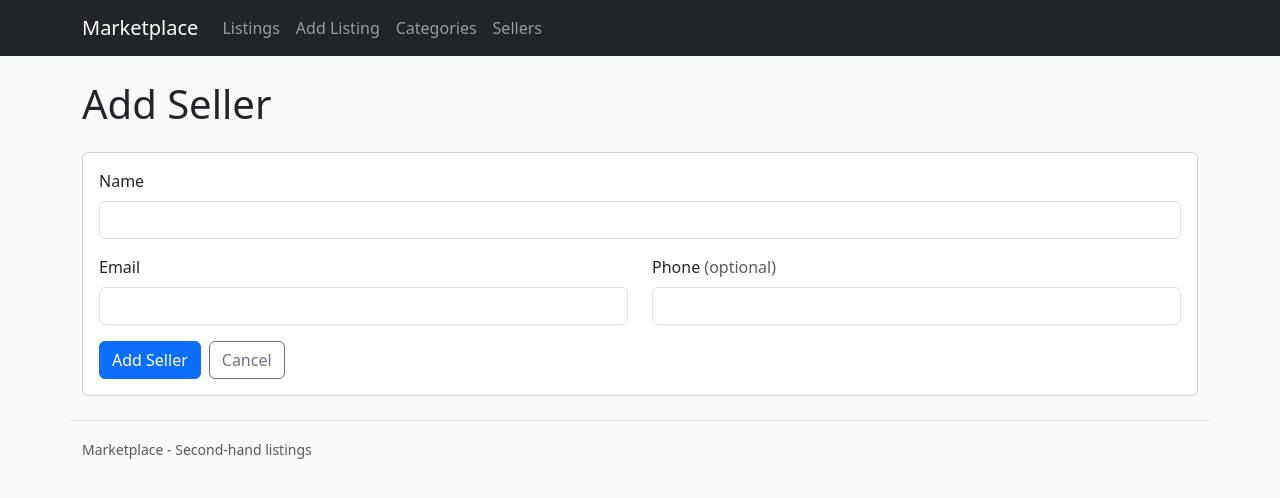
After one commit to Rjohnahld/marketplace_backend, a Node server app: page /seller/create in a window 1280 px wide. The commit adds this page. Shown: the top 498 px of the page. Run offline with Node 20, Linux system fonts and the light colour scheme; some libraries are stand-ins or nearby versions.

Commit message:
added create feature for sellers

```diff
--- a/index.js
+++ b/index.js
@@ -300,6 +300,25 @@ app.get("/sellers", async function (req, res, next) {
     }
 });
 
+app.get("/seller/create", function (req, res) {
+    res.render("create-seller", { pageTitle: "Add Seller", seller: {} });
+});
+
+app.post("/seller/create", async function (req, res, next) {
+    try {
+        const { name, email, phone } = req.body;
+        if (!name?.trim() || !email?.trim()) {
+            return res.status(400).send("Please fill in the seller's name and email");
+        }
+
+        await dbConnection.execute(
+            "INSERT INTO sellers (name, email, phone) VALUES (?, ?, ?)",
+            [name.trim(), email.trim(), phone?.trim() || null]);
+        res.redirect("/sellers");
+    } catch (e) {
+        next(e);
+    }
+});
 
 
 app.listen(port, () => {
--- /dev/null
+++ b/views/create-seller.ejs
@@ -0,0 +1,8 @@
+<h1 class="mb-4">Add Seller</h1>
+<form method="POST" class="card card-body">
+  <%- include("seller-form", { seller }) %>
+  <div class="d-flex gap-2">
+    <button type="submit" class="btn btn-primary">Add Seller</button>
+    <a class="btn btn-outline-secondary" href="/sellers">Cancel</a>
+  </div>
+</form>
--- /dev/null
+++ b/views/seller-form.ejs
@@ -0,0 +1,17 @@
+<div class="mb-3">
+  <label class="form-label" for="name">Name</label>
+  <input class="form-control" type="text" id="name" name="name" maxlength="100" required
+    value="<%= seller.name || '' %>">
+</div>
+<div class="row">
+  <div class="col-sm mb-3">
+    <label class="form-label" for="email">Email</label>
+    <input class="form-control" type="email" id="email" name="email" maxlength="150" required
+      value="<%= seller.email || '' %>">
+  </div>
+  <div class="col-sm mb-3">
+    <label class="form-label" for="phone">Phone <span class="text-body-secondary">(optional)</span></label>
+    <input class="form-control" type="tel" id="phone" name="phone" maxlength="20"
+      value="<%= seller.phone || '' %>">
+  </div>
+</div>
--- a/views/sellers.ejs
+++ b/views/sellers.ejs
@@ -1,4 +1,7 @@
-<h1 class="mb-4">Sellers</h1>
+<div class="d-flex justify-content-between align-items-center mb-4">
+  <h1 class="mb-0">Sellers</h1>
+  <a class="btn btn-primary" href="/seller/create">Add Seller</a>
+</div>
 
 <% if (sellers.length === 0) { %>
   <div class="alert alert-info" role="status">There are no sellers yet.</div>
```
